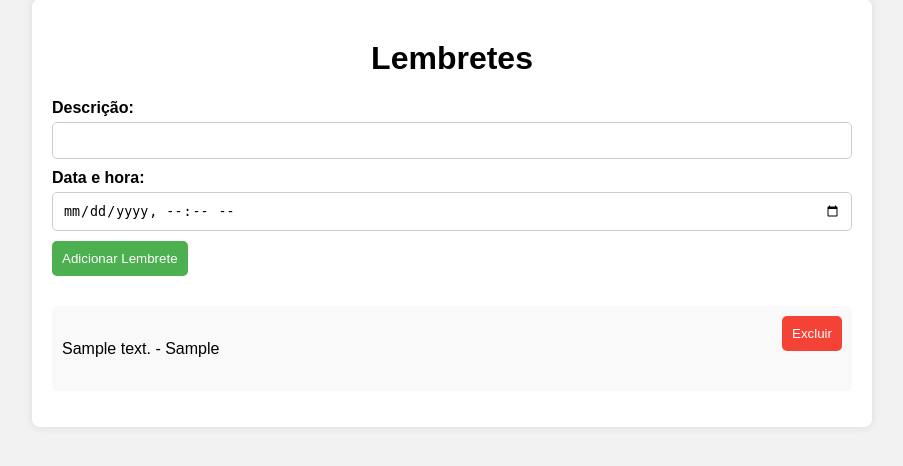
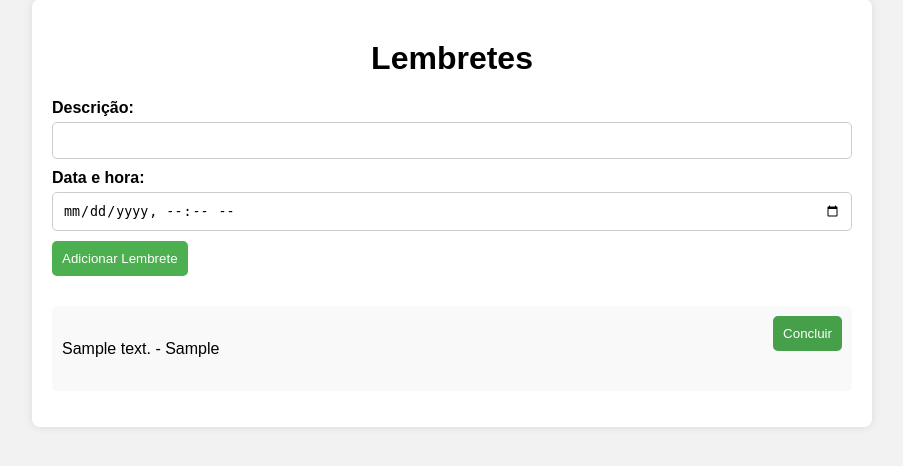
Before and after one commit to ViniBomfim/App_Fitness, a Flask app: page /lembretes in a window 1280 px wide. Shown: the part 21-487 px from the top of the page, without its empty margins (188-1091 px from the left). Run offline with Flask 3, Linux system fonts and the light colour scheme; tables that the repository leaves empty or names only in its code hold one stand-in row (values such as "Sample post").

Commit message:
Update lembretes.html

```diff
--- a/templates/lembretes.html
+++ b/templates/lembretes.html
@@ -62,10 +62,10 @@
             align-items: center;
         }
         .delete-button {
-            background-color: #f44336;
+            background-color: #45a049;
         }
         .delete-button:hover {
-            background-color: #da190b;
+            background-color: #45a049;
         }
     </style>
 </head>
@@ -88,7 +88,7 @@
             <li>
                 <span>{{ lembrete[2] }} - {{ lembrete[3] }}</span>
                 <form action="{{ url_for('excluir_lembrete', id=lembrete[0]) }}" method="POST">
-                    <button class="delete-button" type="submit">Excluir</button>
+                    <button class="delete-button" type="submit">Concluir</button>
                 </form>
             </li>
             {% endfor %}
```
